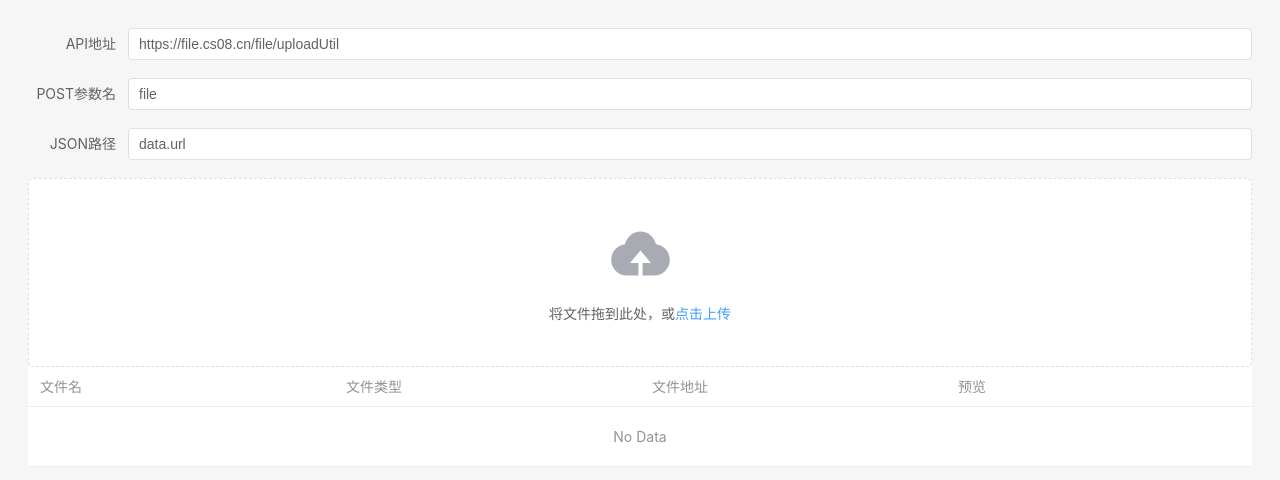
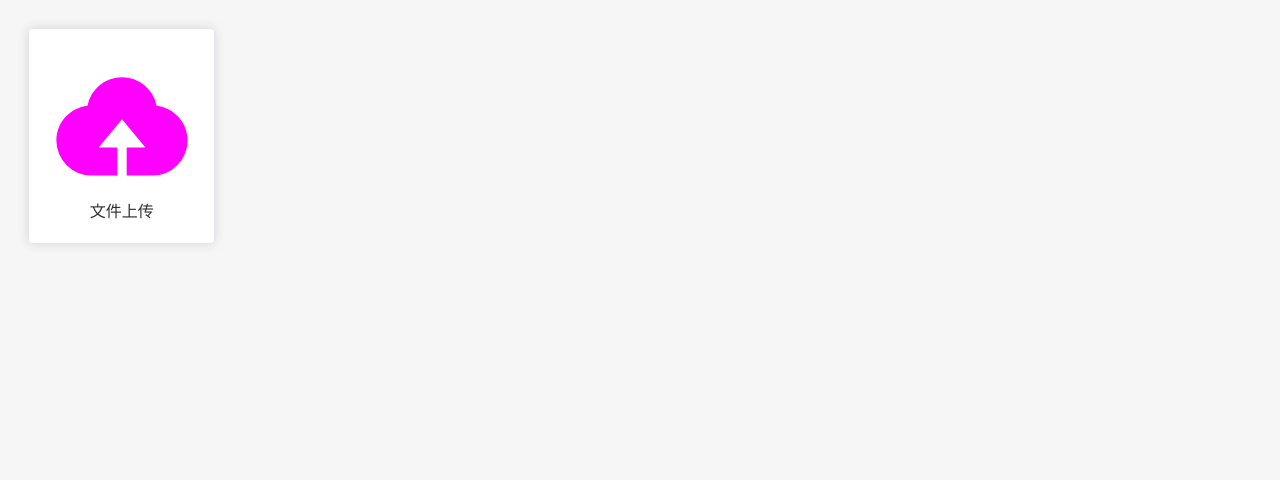
Before and after one commit to longshao5520/tools-tauri, a Vue app: page / in a window 1280 px wide. Shown: the top 480 px of the page. Built offline with nearby package versions, Linux system fonts and the light colour scheme.

Commit message:
add: router view

```diff
--- a/package.json
+++ b/package.json
@@ -18,7 +18,8 @@
     "pinia": "^2.0.30",
     "pinia-plugin-persistedstate": "^3.0.2",
     "tauri-plugin-sqlite-api": "github:lzdyes/tauri-plugin-sqlite#v0.1.1",
-    "vue": "^3.2.45"
+    "vue": "^3.2.45",
+    "vue-router": "4"
   },
   "devDependencies": {
     "@tauri-apps/cli": "^1.2.2",
--- a/src/App.vue
+++ b/src/App.vue
@@ -1,15 +1,13 @@
 <script setup lang="ts">
-// This starter template is using Vue 3 <script setup> SFCs
-// Check out https://vuejs.org/api/sfc-script-setup.html#script-setup
 import { UploadFilled } from "@element-plus/icons-vue";
 import { reactive } from "vue";
 import { get } from "lodash";
 
 import { useFileListStore } from "./store/useFileListStore";
 
-import { useDark, useToggle } from '@vueuse/core'
-const isDark = useDark()
-const toggleDark = useToggle(isDark)
+import { useDark, useToggle } from "@vueuse/core";
+const isDark = useDark();
+const toggleDark = useToggle(isDark);
 
 const store = useFileListStore();
 
@@ -31,7 +29,8 @@ const handleSuccess = (response: any, file: any, fileList: any) => {
 
 <template>
   <el-main>
-    <el-form :model="form" label-width="100px">
+    <router-view></router-view>
+    <!-- <el-form :model="form" label-width="100px">
       <el-form-item label="API地址">
         <el-input v-model="form.api" placeholder="API地址" />
       </el-form-item>
@@ -53,22 +52,12 @@ const handleSuccess = (response: any, file: any, fileList: any) => {
     >
       <el-icon class="el-icon--upload"><upload-filled /></el-icon>
       <div class="el-upload__text">将文件拖到此处，或<em>点击上传</em></div>
-      <!-- <template #tip>
-        <div class="el-upload__tip">
-          jpg/png files with a size less than 500kb
-        </div>
-      </template> -->
-    </el-upload>
+    </el-upload> -->
 
-    <el-table :data="store.files" style="width: 100%">
+    <!-- <el-table :data="store.files" style="width: 100%">
       <el-table-column prop="name" label="文件名" />
       <el-table-column prop="type" label="文件类型" />
       <el-table-column prop="url" label="文件地址">
-        <!-- <template #default="{ row }">
-          <el-link :href="row.url" type="primary" target="_blank"
-            >点击查看</el-link
-          >
-        </template> -->
       </el-table-column>
       <el-table-column prop="url" label="预览">
         <template #default="{ row }">
@@ -80,7 +69,7 @@ const handleSuccess = (response: any, file: any, fileList: any) => {
           ></el-image>
         </template>
       </el-table-column>
-    </el-table>
+    </el-table> -->
   </el-main>
 </template>
 
--- a/src/main.ts
+++ b/src/main.ts
@@ -4,7 +4,7 @@ import App from "./App.vue";
 
 import ElementPlus from "element-plus";
 import "element-plus/dist/index.css";
-import 'element-plus/theme-chalk/dark/css-vars.css'
+import "element-plus/theme-chalk/dark/css-vars.css";
 
 import { createPinia } from "pinia";
 import { createPersistedState } from "pinia-plugin-persistedstate";
@@ -22,4 +22,6 @@ store.use(
   })
 );
 
-createApp(App).use(store).use(ElementPlus).mount("#app");
+import router from "./router";
+
+createApp(App).use(router).use(store).use(ElementPlus).mount("#app");
--- /dev/null
+++ b/src/router/index.ts
@@ -0,0 +1,42 @@
+import { createRouter, createWebHashHistory } from "vue-router";
+
+const routes = [
+  {
+    path: "/",
+    name: "Home",
+    component: () => import("@/views/Home.vue"),
+  },
+  {
+    path: "/setting",
+    name: "Setting",
+    component: () => import("@/views/Setting.vue"),
+  },
+  {
+    path: "/file",
+    component: () => import("../views/File/Index.vue"),
+    children: [
+      {
+        path: "upload",
+        name: "Upload",
+        component: () => import("../views/File/Upload.vue"),
+      },
+      {
+        path: "list",
+        name: "List",
+        component: () => import("../views/File/List.vue"),
+      },
+      {
+        path: "setting",
+        name: "Setting",
+        component: () => import("../views/File/Setting.vue"),
+      },
+    ],
+  },
+];
+
+const router = createRouter({
+  history: createWebHashHistory(),
+  routes,
+});
+
+export default router;
--- /dev/null
+++ b/src/views/Home.vue
@@ -0,0 +1,28 @@
+<script setup lang="ts">
+import { UploadFilled } from "@element-plus/icons-vue";
+import { useRouter } from "vue-router";
+
+const router = useRouter();
+
+const skip = () => {
+  router.push("/file/upload");
+};
+</script>
+
+<template>
+  <el-row :gutter="20" style="min-width: 648px;">
+    <!-- v-for="index in 7" :key="index"  -->
+    <el-col :xs="12" :sm="8" :md="6" :lg="4" @click="skip">
+      <el-card class="box-card">
+        <div style="display: flex; flex-direction: column; align-items: center">
+          <el-icon size="150" color="#f0f">
+            <UploadFilled />
+          </el-icon>
+          <div style="margin-top: 0px">文件上传</div>
+        </div>
+      </el-card>
+    </el-col>
+  </el-row>
+</template>
+
+<style></style>
--- a/vite.config.ts
+++ b/vite.config.ts
@@ -1,5 +1,6 @@
 import { defineConfig } from "vite";
 import vue from "@vitejs/plugin-vue";
+import path from "path";
 
 // https://vitejs.dev/config/
 export default defineConfig({
@@ -24,4 +25,9 @@ export default defineConfig({
     // produce sourcemaps for debug builds
     sourcemap: !!process.env.TAURI_DEBUG,
   },
+  resolve: {
+    alias: {
+      "@": path.join(__dirname, "./src"),
+    },
+  },
 });
```
Also changed, not shown: 1 other file (tests, documents, lock files or other folders).
